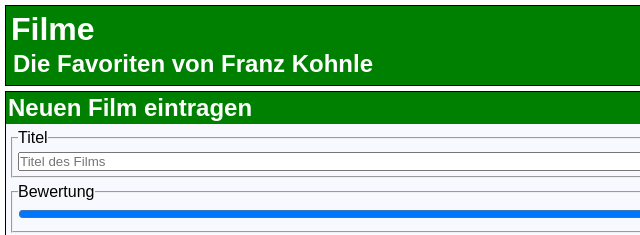
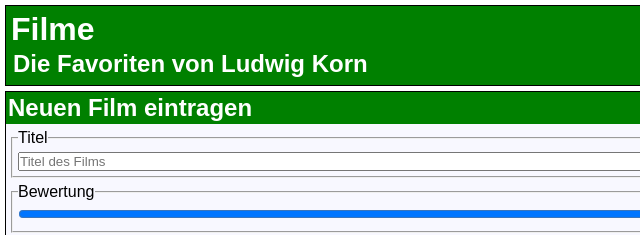
Before and after one commit to LuiVanCorny/javascript-filme, a plain HTML site: page index.html in a window 1280 px wide. Shown: the top 235 px of the page, 0-640 px from the left. Drawn offline with Linux system fonts and the light colour scheme; a script that the page names is missing.

Commit message:
eigener Name im Titel und im Header

```diff
--- a/index.html
+++ b/index.html
@@ -5,14 +5,14 @@
   <meta charset="UTF-8" />
   <meta name="viewport" content="width=device-width, initial-scale=1.0" />
   <meta http-equiv="X-UA-Compatible" content="ie=edge" />
-  <title>Franz Kohnle</title>
+  <title>Ludwig Korn</title>
   <link rel="stylesheet" href="style.css" />
 </head>
 
 <body>
   <header>
     <h1>Filme</h1>
-    <h2>Die Favoriten von Franz Kohnle</h2>
+    <h2>Die Favoriten von Ludwig Korn</h2>
   </header>
 
   <main>
```
